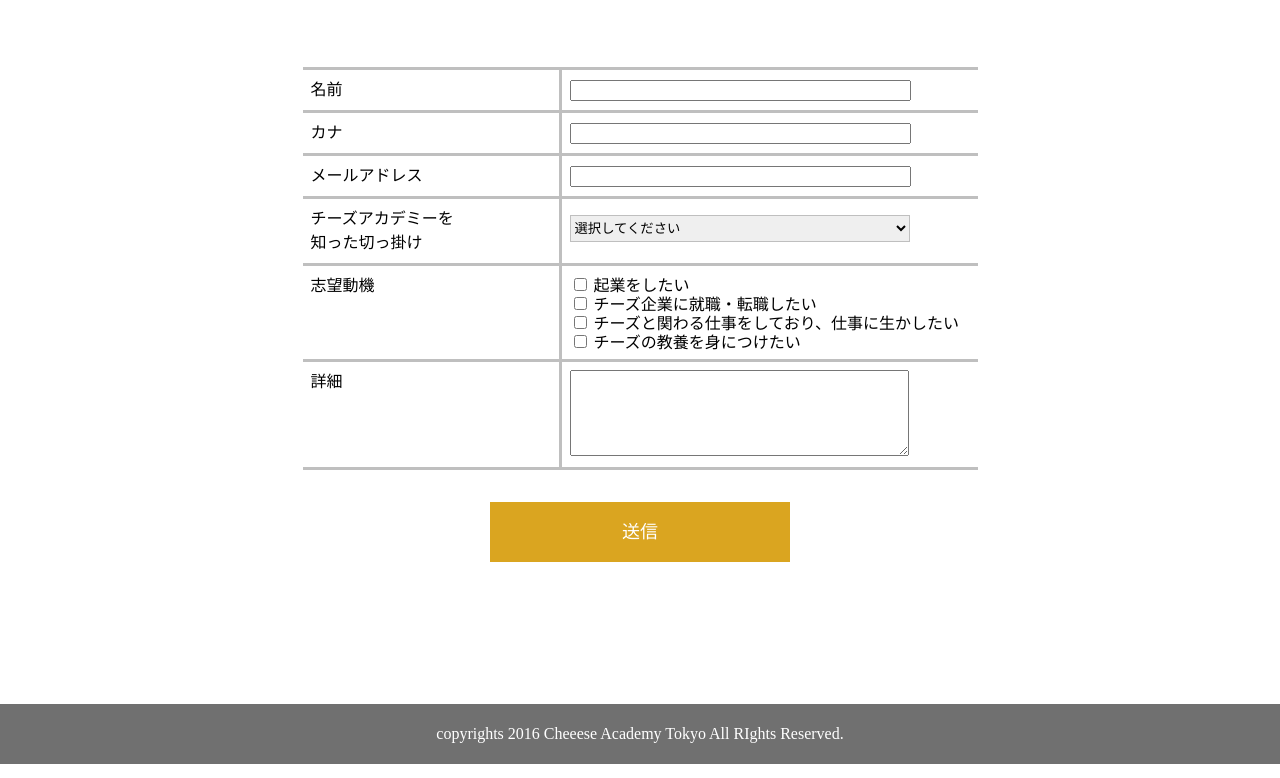
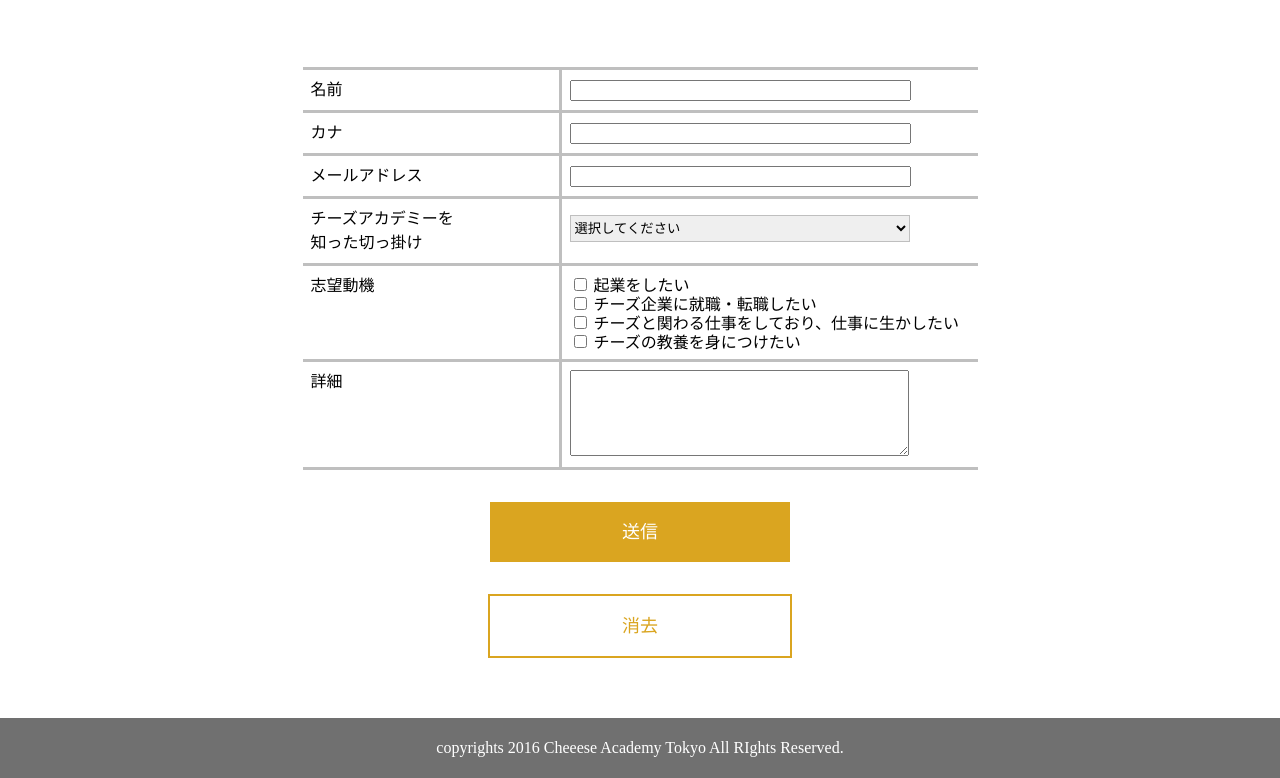
Before and after one commit to yudai-ishiguro/kadai02_janken_rich_ver, a plain HTML site: page index.html in a window 1280 px wide. Shown: the part 4772-5550 px from the top of the page. Drawn offline with nearby package versions, Linux system fonts and the light colour scheme.

Commit message:
クリアボタンを実装。明日の朝にJSのローカルストレージ消去アクションを入れる

```diff
--- a/css/style.css
+++ b/css/style.css
@@ -626,10 +626,42 @@ option {
 
 /* コンタクトフォームここまで */
 
+/* 送信ボタンの調整 */
 .button_margin_ver2 {
     margin-top: 30px;
-    margin-bottom: 140px;
 }
+/* Clearボタン */
+.container_for_button2 {
+    display: flex;
+    flex-direction: column;
+    justify-content: center;
+    align-items: center;
+}
+
+.clear_button {
+    display: inline-block;
+    width: 300px;
+    height: 60px;
+    line-height: 60px;
+    background-color: white;
+    color: goldenrod;
+    font-size: 18px;
+    text-align: center;
+}
+
+.clear_button_margin {
+    margin: 30px 0 60px 0;
+}
+
+.border_line2 {
+    border: 2px solid;
+}
+
+.clear_button:hover {
+    transform: translateY(-5px);
+    cursor: pointer;
+}
+
 /* CONTACTここまで */
 
 /* Footer*/
--- a/index.html
+++ b/index.html
@@ -345,8 +345,9 @@
       </table>
   </div>
 
-  <div class="container_for_button">
-      <div class="button button_margin_ver2 border_line" id="save">送信</div>
+  <div class="container_for_button2">
+      <div class="button button_margin_ver2 border_line2" id="save">送信</div>
+      <div class="clear_button clear_button_margin border_line2">消去</div>
  </div>
 </section>
 <!-- CONTACTここまで -->
```
